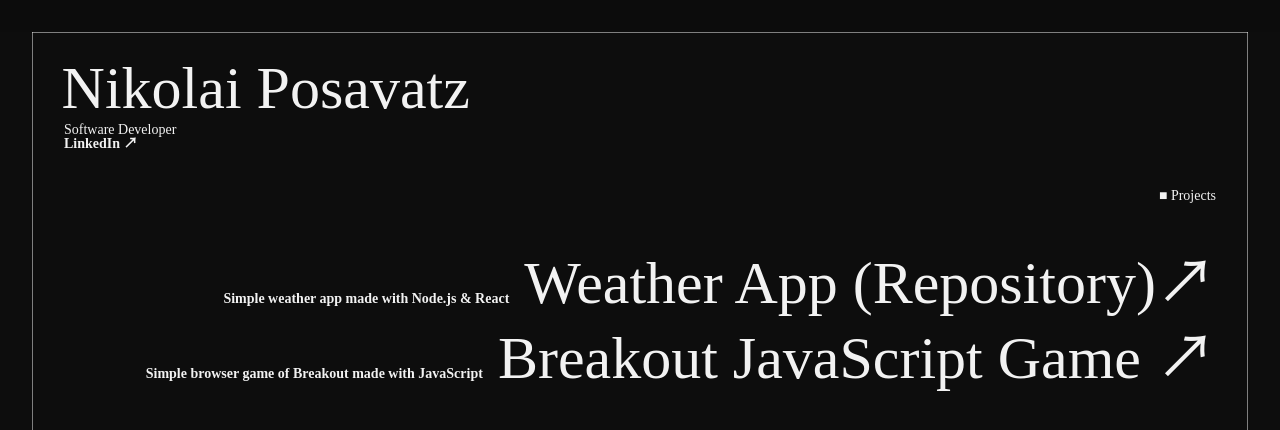
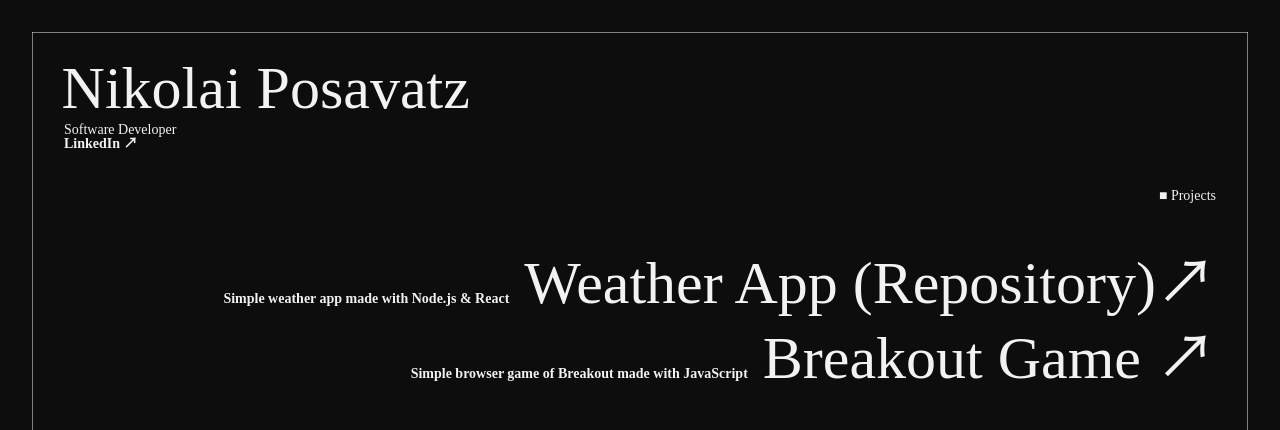
Before and after one commit to posavan/posavan.github.io, a plain HTML site: page index.html in a window 1280 px wide. Shown: the top 430 px of the page. Drawn offline with Linux system fonts and the light colour scheme.

Commit message:
modified file layout

```diff
--- a/index.html
+++ b/index.html
@@ -54,8 +54,8 @@
                                     <div class="project_title">Weather App (Repository)↗</div>
                                     <div class="project_info">Simple weather app made with Node.js & React</div>
                                 </a>
-                                <a class="project_item text-btn" href="./breakout.html" target="_blank" rel="noopener">
-                                    <div class="project_title">Breakout JavaScript Game ↗</div>
+                                <a class="project_item text-btn" href="./assets/breakout.html" target="_blank" rel="noopener">
+                                    <div class="project_title">Breakout Game ↗</div>
                                     <div class="project_info">Simple browser game of Breakout made with JavaScript</div>
                                 </a>
                             </div>
```
Also changed, not shown: assets/breakout.html (renamed from breakout.html).
